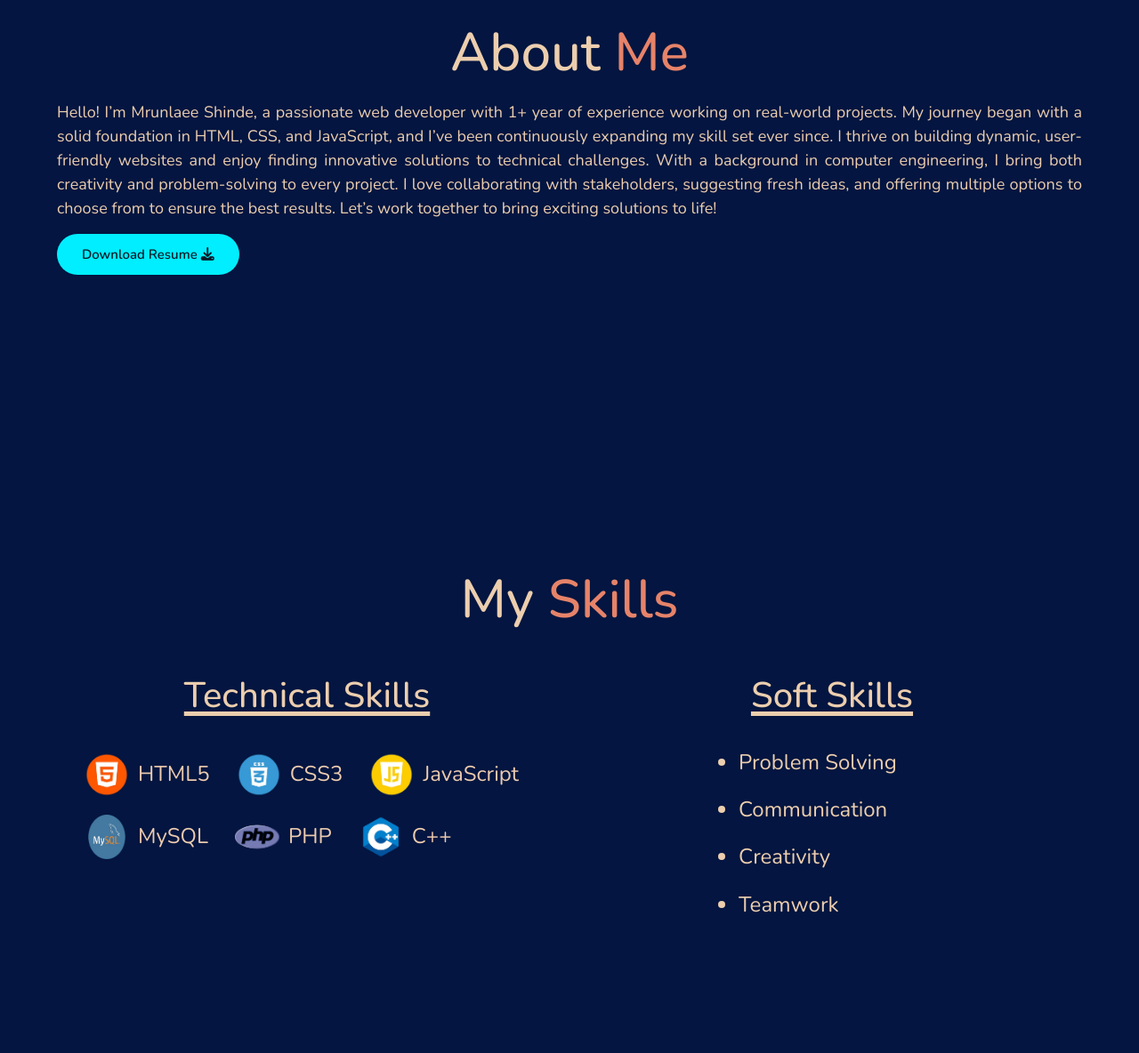
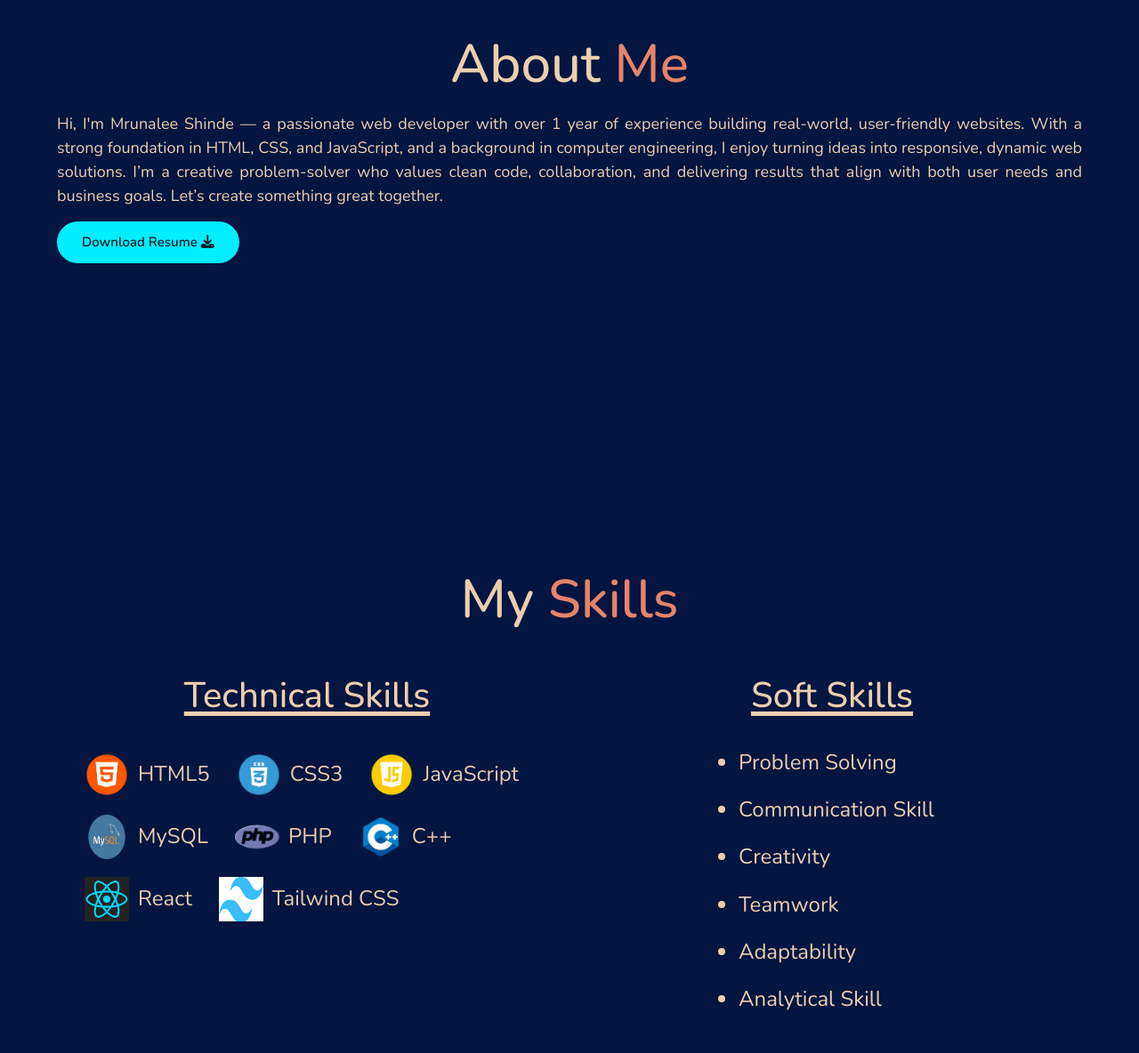
Before and after one commit to Mrunalee/Mrunalee_Portfolio.github.io, a plain HTML site: page index.html in a window 1280 px wide. Shown: the part 1032-2216 px from the top of the page at 89% size. Drawn offline with nearby package versions, Linux system fonts and the light colour scheme.

Commit message:
Update index.html

```diff
--- a/index.html
+++ b/index.html
@@ -212,14 +212,13 @@
                     <div class="about-text">
                         <h2>About <span>Me</span></h2>
                         <p>
-                            Hello! I’m Mrunlaee Shinde, a passionate web developer with 1+ year of experience working on real-world projects.
-                            My journey began with a solid foundation in HTML, CSS, and JavaScript, and I’ve been continuously expanding my skill
-                            set ever since. I thrive on building dynamic, user-friendly websites and enjoy finding innovative solutions to
-                            technical challenges. With a background in computer engineering, I bring both creativity and problem-solving to
-                            every project. I love collaborating with stakeholders, suggesting fresh ideas, and offering multiple options to
-                            choose from to ensure the best results. Let’s work together to bring exciting solutions to life!
+                           Hi, I'm Mrunalee Shinde — a passionate web developer with over 1 year of experience building real-world,
+                            user-friendly websites. With a strong foundation in HTML, CSS, and JavaScript, and a background in computer
+                            engineering, I enjoy turning ideas into responsive, dynamic web solutions. I’m a creative problem-solver
+                            who values clean code, collaboration, and delivering results that align with both user needs and business goals.
+                            Let’s create something great together.
                             <br>
-                            <a href="https://drive.google.com/file/d/1KT15bZOYR2ZTO4wTnOJUsP60OZQ93ehU/view?usp=drive_link" style="--i:11" class="abtbtn-box" target="_blank">Download Resume
+                            <a href="https://drive.google.com/file/d/1UBOpoaEdS672DOw6U29tZh_O58dQDp-a/view?usp=sharing" style="--i:11" class="abtbtn-box" target="_blank">Download Resume
                                 <i class="fa fa-download" aria-hidden="true"></i>
                             </a>
                         </p>
@@ -257,6 +256,12 @@
                             <li class="skill-item">
                                 <img src="images/c++-removebg-preview.png" alt="C++" class="img-fluid"> C++
                             </li>
+                            <li class="skill-item">
+                                <img src="react.png" alt="React" class="img-fluid"> React
+                            </li>
+                            <li class="skill-item">
+                                <img src="tailwindcss.png" alt="CSS" class="img-fluid"> Tailwind CSS
+                            </li>
                         </ul>
                     </div>
 
@@ -269,9 +274,11 @@
                 <div class="skills-list">
                     <ul>
                       <li>Problem Solving</li>
-                      <li>Communication</li>
+                      <li>Communication Skill</li>
                       <li>Creativity</li>
                       <li>Teamwork</li>
+                      <li>Adaptability</li>
+                      <li>Analytical Skill</li>
                     </ul>
                 </div>
 
```
